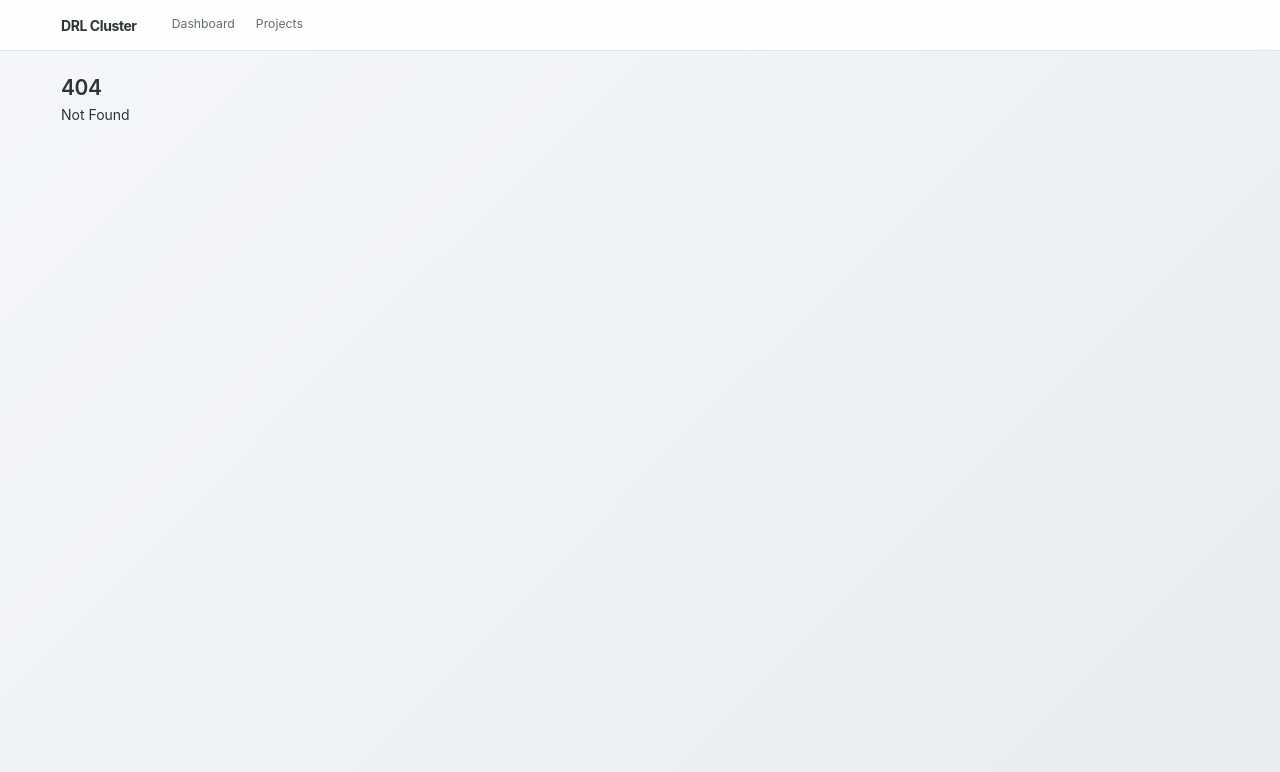
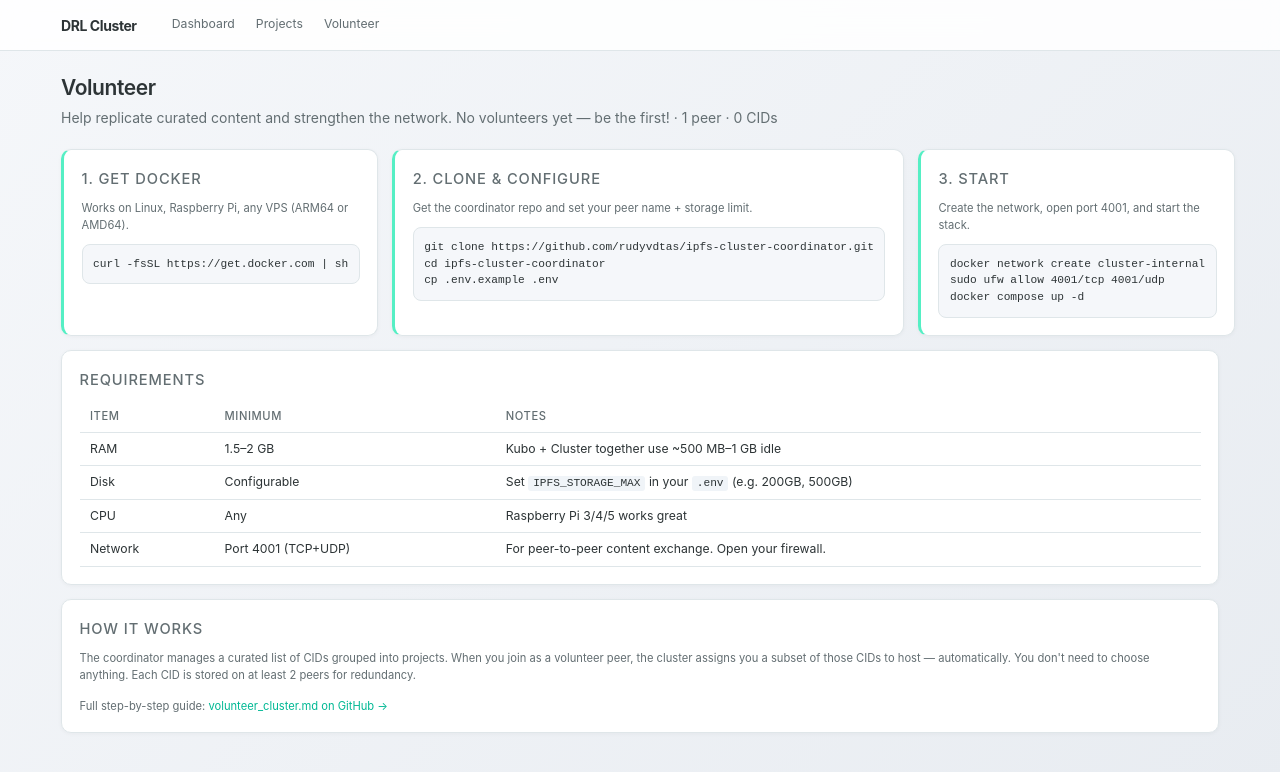
Before and after one commit to rudyvdtas/sveltekit-monitor-app, a SvelteKit app: page /volunteer in a window 1280 px wide. Before the commit this address had no page. Shown: the top 772 px of the page. Built offline with nearby package versions, Linux system fonts and the light colour scheme; no server answers.

Commit message:
Volunteer tab: instructies + cluster stats

```diff
--- a/src/routes/+layout.svelte
+++ b/src/routes/+layout.svelte
@@ -9,6 +9,7 @@
     <div class="nav-links">
       <a href="/">Dashboard</a>
       <a href="/projects">Projects</a>
+      <a href="/volunteer">Volunteer</a>
     </div>
   </div>
 </nav>
--- /dev/null
+++ b/src/routes/volunteer/+page.server.ts
@@ -0,0 +1,15 @@
+import { getPeers, getPins } from '$lib/server/cluster';
+import type { PageServerLoad } from './$types';
+
+export const load: PageServerLoad = async () => {
+  try {
+    const peersData = await getPeers();
+    const pins = await getPins();
+    const peers = Array.isArray(peersData) ? peersData : [peersData];
+    const volunteers = Math.max(0, peers.length - 1);
+    const cidCount = pins.length;
+    return { volunteers, cidCount, peerCount: peers.length };
+  } catch (e) {
+    return { error: String(e), volunteers: 0, cidCount: 0, peerCount: 1 };
+  }
+};
--- /dev/null
+++ b/src/routes/volunteer/+page.svelte
@@ -0,0 +1,66 @@
+<script lang="ts">
+  let data = $props() as { data: any };
+  let volunteers = $derived(data.data.volunteers ?? 0);
+  let cidCount = $derived(data.data.cidCount ?? 0);
+  let peerCount = $derived(data.data.peerCount ?? 1);
+</script>
+
+<h1 style="margin-bottom: 0.25rem;">Volunteer</h1>
+<p class="text-muted" style="margin-bottom: 1.5rem;">
+  Help replicate curated content and strengthen the network.
+  {volunteers === 0 ? 'No volunteers yet — be the first!' : `${volunteers} active volunteer${volunteers > 1 ? 's' : ''}`}
+  · {peerCount} peer{peerCount > 1 ? 's' : ''} · {cidCount} CIDs
+</p>
+
+<div class="grid grid-3 mb-md">
+  <div class="card card-accent">
+    <h2>1. Get Docker</h2>
+    <p class="text-muted text-sm" style="margin-bottom: 0.75rem;">Works on Linux, Raspberry Pi, any VPS (ARM64 or AMD64).</p>
+    <pre><code>curl -fsSL https://get.docker.com | sh</code></pre>
+  </div>
+  <div class="card card-accent">
+    <h2>2. Clone & Configure</h2>
+    <p class="text-muted text-sm" style="margin-bottom: 0.75rem;">Get the coordinator repo and set your peer name + storage limit.</p>
+    <pre><code>git clone https://github.com/rudyvdtas/ipfs-cluster-coordinator.git
+cd ipfs-cluster-coordinator
+cp .env.example .env</code></pre>
+  </div>
+  <div class="card card-accent">
+    <h2>3. Start</h2>
+    <p class="text-muted text-sm" style="margin-bottom: 0.75rem;">Create the network, open port 4001, and start the stack.</p>
+    <pre><code>docker network create cluster-internal
+sudo ufw allow 4001/tcp 4001/udp
+docker compose up -d</code></pre>
+  </div>
+</div>
+
+<div class="card mb-md">
+  <h2>Requirements</h2>
+  <table>
+    <thead>
+      <tr><th>Item</th><th>Minimum</th><th>Notes</th></tr>
+    </thead>
+    <tbody>
+      <tr><td>RAM</td><td>1.5–2 GB</td><td>Kubo + Cluster together use ~500 MB–1 GB idle</td></tr>
+      <tr><td>Disk</td><td>Configurable</td><td>Set <code>IPFS_STORAGE_MAX</code> in your <code>.env</code> (e.g. 200GB, 500GB)</td></tr>
+      <tr><td>CPU</td><td>Any</td><td>Raspberry Pi 3/4/5 works great</td></tr>
+      <tr><td>Network</td><td>Port 4001 (TCP+UDP)</td><td>For peer-to-peer content exchange. Open your firewall.</td></tr>
+    </tbody>
+  </table>
+</div>
+
+<div class="card">
+  <h2>How it works</h2>
+  <p class="text-muted text-sm" style="margin-bottom: 1rem;">
+    The coordinator manages a curated list of CIDs grouped into projects.
+    When you join as a volunteer peer, the cluster assigns you a subset of
+    those CIDs to host — automatically. You don't need to choose anything.
+    Each CID is stored on at least 2 peers for redundancy.
+  </p>
+  <p class="text-muted text-sm">
+    Full step-by-step guide:
+    <a href="https://github.com/rudyvdtas/ipfs-cluster-coordinator/blob/main/volunteer_cluster.md" target="_blank" rel="noopener">
+      volunteer_cluster.md on GitHub →
+    </a>
+  </p>
+</div>
```
